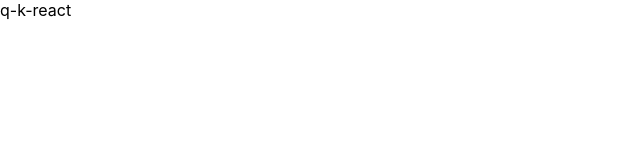
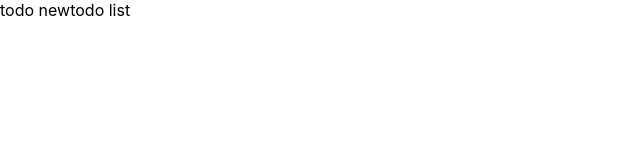
Before and after one commit to Memovo/n-e.react, a React (Create React App) app: page / in a window 1280 px wide. Shown: the top 160 px of the page, without its empty margins (0-640 px from the left). Built offline with nearby package versions, Linux system fonts and the light colour scheme.

Commit message:
feat: 安装依赖 & 组件测试

```diff
--- a/package.json
+++ b/package.json
@@ -12,6 +12,7 @@
     "@types/node": "^16.11.47",
     "@types/react": "^18.0.17",
     "@types/react-dom": "^18.0.6",
+    "antd": "^4.22.4",
     "changelog-sn": "^2.2.0",
     "commitizen": "4.2.4",
     "conventional-changelog-cli": "2.2.2",
@@ -20,6 +21,8 @@
     "react": "^18.2.0",
     "react-dom": "^18.2.0",
     "react-scripts": "5.0.1",
+    "sass": "^1.54.4",
+    "sass-loader": "^13.0.2",
     "standard-version": "^9.5.0",
     "typescript": "^4.7.4",
     "web-vitals": "^2.1.4"
--- a/src/components/app/index.tsx
+++ b/src/components/todo-item/index.tsx
@@ -1,7 +1,7 @@
 import React from 'react'
 
 const App: React.FC = () => {
-  return <>q-k-react</>
+  return <>todo item</>
 }
 
 export default App
--- /dev/null
+++ b/src/components/todo-list/index.tsx
@@ -0,0 +1,7 @@
+import React from 'react'
+
+const TodoList: React.FC = () => {
+  return <>todo list</>
+}
+
+export default TodoList
--- /dev/null
+++ b/src/components/todo-new/index.tsx
@@ -0,0 +1,7 @@
+import React from 'react'
+
+const TodoNew: React.FC = () => {
+  return <>todo new</>
+}
+
+export default TodoNew
--- a/src/index.tsx
+++ b/src/index.tsx
@@ -1,13 +1,13 @@
 import React from 'react';
 import ReactDOM from 'react-dom/client';
 import './styles/index.scss';
-import App from './components/app';
+import Main from './main';
 
 const root = ReactDOM.createRoot(
   document.getElementById('root') as HTMLElement
 );
 root.render(
   <React.StrictMode>
-    <App />
+    <Main />
   </React.StrictMode>
 );
--- /dev/null
+++ b/src/main.tsx
@@ -0,0 +1,13 @@
+import React from 'react';
+import TodoList from "./components/todo-list";
+import TodoNew from "./components/todo-new";
+const Main = () => {
+    return (
+        <div className="App">
+            <TodoNew/>
+            <TodoList/>
+        </div>
+    );
+}
+
+export default Main;
```
Also changed, not shown: public/manifest.json, 1 other file (tests, documents, lock files or other folders).
